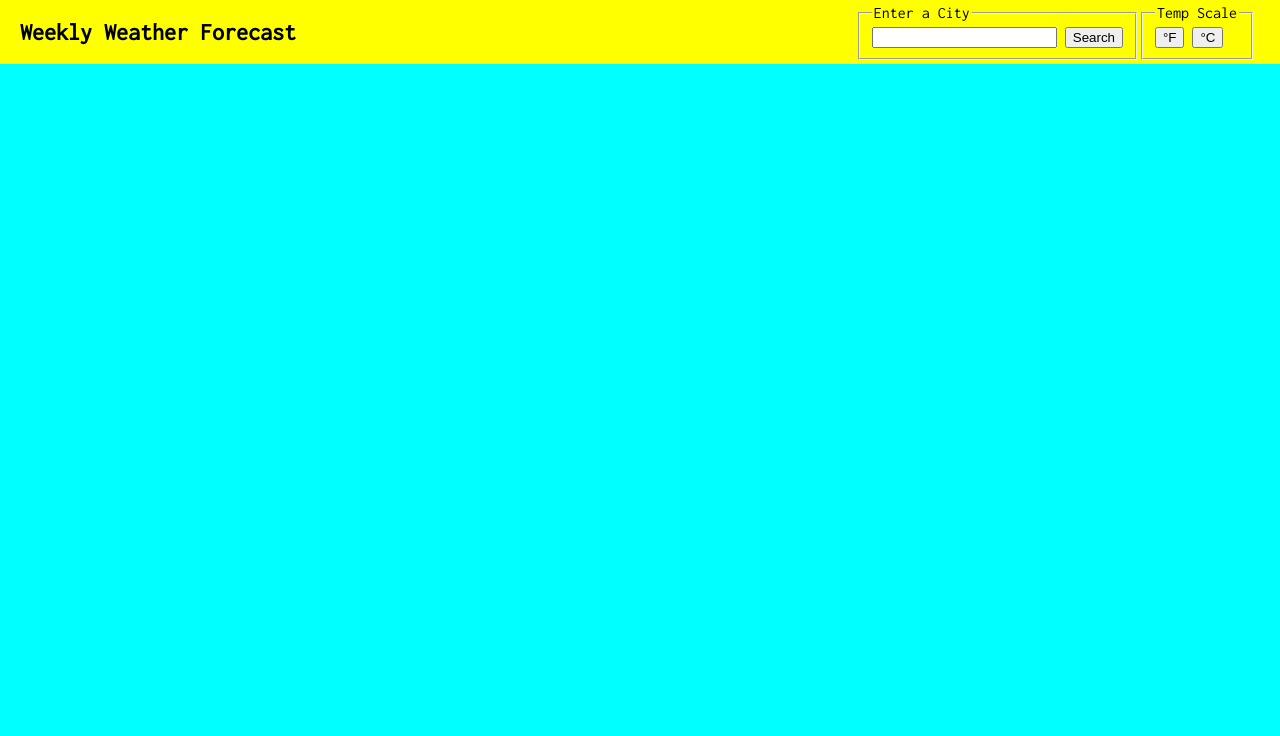
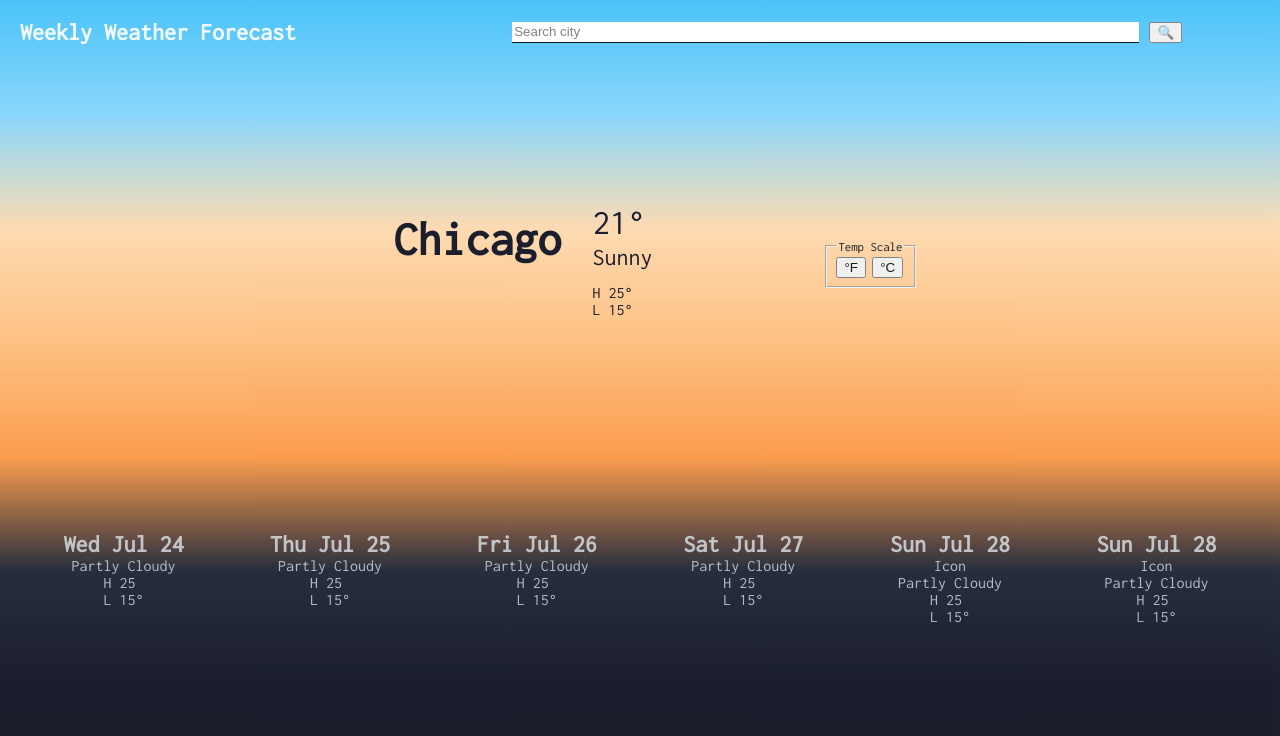
Before and after one commit to nskills-lab/weather-app, a website built with webpack: page src/template.html in a window 1280 px wide. Built offline with nearby package versions, Linux system fonts and the light colour scheme.

Commit message:
Add remaining static data to mock UI

```diff
--- a/src/styles/main.css
+++ b/src/styles/main.css
@@ -8,13 +8,16 @@ body{
     box-sizing: border-box;
     width: 100vw;
     height: 100vh;
+    font-family: 'Inconsolata';
 }
 
 .container{
     display: flex;
     width: 100%;
     height: 100%;
-    background-color: azure;
+    background-image: linear-gradient(#38bdf8,#7dd3fc,  #fed7aa,#fdba74, #fb923c, #0f172a,#020617, #030712);
+    color: #f0f9ff;
+    opacity: .9;
     flex-direction: column;
     align-items: center;
 }
@@ -27,12 +30,10 @@ body{
 #header{
     justify-self: flex-start;
     min-height: 8%;
-    background-color: yellow;
-    font-family: 'Inconsolata';
-    text-align: justify;
+    width: inherit;
     display: flex;
     align-items: center;
-    justify-content: space-between;
+
 }
 
 h2{
@@ -41,13 +42,83 @@ h2{
 }
 
 #search-options-form{
+    width: 70%;
+    display: flex;
+   justify-content: flex-end;
+}
+
+input#search{
+    width: 70%;
+    outline: 0;
+    border: 0;
+    border-bottom: 1px solid black;
+}
+
+#button-search{
     position: relative;
-    right: 25px;
+    left: 10px;
+}
+
+#today{
+    min-height: 50%;
+    width: 60%;
+    color: #020617;
     display: flex;
-    justify-content: space-around;
+    justify-content: center;
+    align-items: center;
+}
+
+#location-name{
+    font-size: 3rem;
+    font-weight: bold;
+    height:  25%;
+    width: 30%;
+    text-align: center;
+}
+
+#weather-content{
+    height:  100%;
+    width: 30%;
+    display: flex;
+    flex-direction: column;
+    justify-content: center;
+}
+
+#weather-content>div{
+    height: 10%;
+}
+
+#current-temp{
+    font-size: 2.2rem;
+}
+
+#weather-desc{
+    font-size: 1.5rem;
+}
+
+#temp-scale{
+    font-size: .8rem;
 }
 
 #weekly{
-    background-color: cyan;
-    min-height: 92%;
+    min-height: 42%;
+    display: flex;
+    align-items: center;
+    justify-content: space-evenly;
 }
+
+div[data-weekly-card]{
+    opacity: .7;
+    height: 60%;
+    width: 13%;
+    border-radius: .3rem;
+    display: flex;
+    flex-direction: column;
+
+    align-items: center;
+}
+
+div[data-weekly-card-date]{
+    font-size: 1.5rem;
+    font-weight: bold;
+}
--- a/src/template.html
+++ b/src/template.html
@@ -10,24 +10,80 @@
     <div class="container">
         <div id="header" class="content">
             <h2 id="app-title">Weekly Weather Forecast</h2>
-            <div id="controls">
             <form id="search-options-form">
-                <fieldset>
-                    <legend>Enter a City</legend>
                     <label for="search"></label>
-                    <input type="search">
-                    <button type="submit">Search</button>
-                </fieldset>
-                <fieldset>
-                    <legend>Temp Scale</legend>
-                    <button>°F</button>
-                    <button>°C</button>
-                </fieldset>
+                    <input id="search" type="search" placeholder="Search city ">
+                    <button id="button-search" type="submit">&#x1F50D;</button>
             </form>
         </div>
-
+        <div id="today" class="content">
+            <div id="location-name">Chicago</div>
+            <div id="weather-content">
+                <div id="current-temp">21°</div>
+                <div id="weather-desc">Sunny</div>
+                <div id="temp">
+                    <div id="high-temp">H 25°</div>
+                    <div id="low-temp"></div>L 15°</div>
+            </div>
+            <fieldset id="temp-scale">
+                <legend>Temp Scale</legend>
+                <button>°F</button>
+                <button>°C</button>
+            </fieldset>
         </div>
-        <div id="weekly" class="content"></div>
+        <div id="weekly" class="content">
+            <div data-weekly-card>
+                <div data-weekly-card-date>Wed Jul 24</div>
+                <div data-weekly-card-temp-desc>Partly Cloudy</div>
+                <div data-weekly-card-temp>
+                    <div data-weekly-card-temp-high>H 25</div>
+                    <div data-weekly-card-temp-low>L 15°</div>
+                </div>
+            </div>
+            <div data-weekly-card>
+                <div data-weekly-card-date>Thu Jul 25</div>
+                <div data-weekly-card-temp-desc>Partly Cloudy</div>
+                <div data-weekly-card-temp>
+                    <div data-weekly-card-temp-high>H 25</div>
+                    <div data-weekly-card-temp-low>L 15°</div>
+                </div>
+            </div>
+            <div data-weekly-card>
+                <div data-weekly-card-date>Fri Jul 26</div>
+                <div data-weekly-card-temp-desc>Partly Cloudy</div>
+                <div data-weekly-card-temp>
+                    <div data-weekly-card-temp-high>H 25</div>
+                    <div data-weekly-card-temp-low>L 15°</div>
+                </div>
+            </div>
+            <div data-weekly-card>
+                <div data-weekly-card-date>Sat Jul 27</div>
+                <div data-weekly-card-temp-desc>Partly Cloudy</div>
+                <div data-weekly-card-temp>
+                    <div data-weekly-card-temp-high>H 25</div>
+                    <div data-weekly-card-temp-low>L 15°</div>
+                </div>
+            </div>
+            <div data-weekly-card>
+                <div data-weekly-card-date>Sun Jul 28</div>
+                <div  data-weekly-card-temp-icon>Icon</div>
+                <div data-weekly-card-temp-desc>Partly Cloudy</div>
+                <div data-weekly-card-temp>
+                    <div data-weekly-card-temp-high>H 25</div>
+                    <div data-weekly-card-temp-low>L 15°</div>
+                </div>
+            </div>
+            <div data-weekly-card>
+                <div data-weekly-card-date>Sun Jul 28</div>
+                <div  data-weekly-card-temp-icon>Icon</div>
+                <div data-weekly-card-temp-desc>Partly Cloudy</div>
+                <div data-weekly-card-temp>
+                    <div data-weekly-card-temp-high>H 25</div>
+                    <div data-weekly-card-temp-low>L 15°</div>
+                </div>
+                </div>
+            </div>
+        </div>
     </div>
 
 </body>
```
